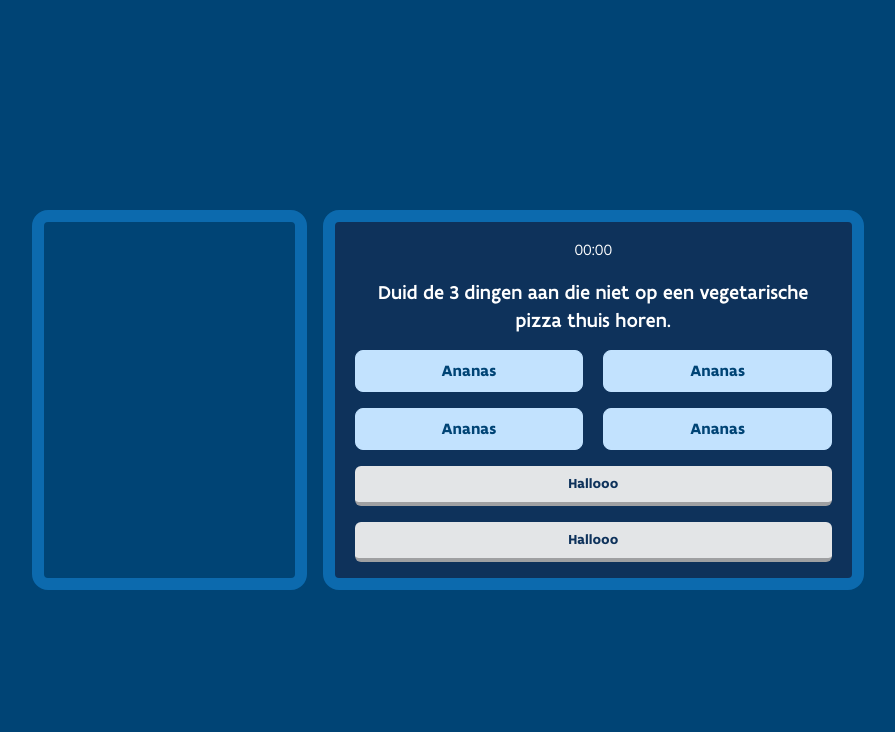
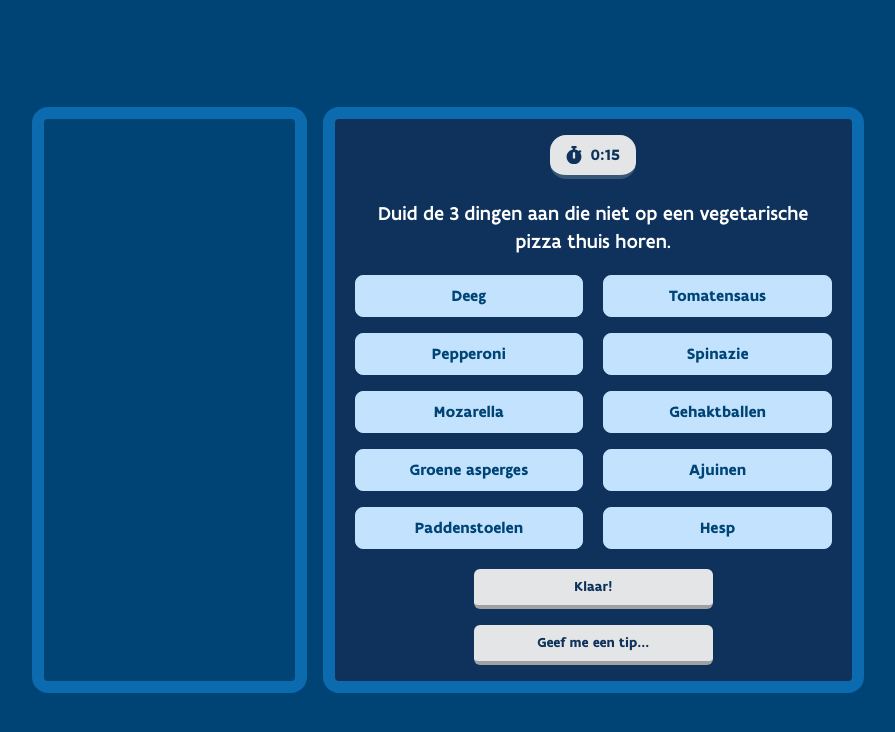
Before and after one commit to StefVerlinde/leap-forward-case, a React (Vite) app: page / in a window 1280 px wide. Shown: the top 732 px of the page, without its empty margins (192-1087 px from the left). Built offline with nearby package versions, Linux system fonts and the light colour scheme.

Commit message:
feat: timer UI and svg to react component package

```diff
--- a/package.json
+++ b/package.json
@@ -34,6 +34,7 @@
     "postcss": "^8.4.38",
     "tailwindcss": "^3.4.3",
     "typescript": "^5.2.2",
-    "vite": "^5.2.0"
+    "vite": "^5.2.0",
+    "vite-plugin-svgr": "^4.2.0"
   }
 }
--- a/src/App.tsx
+++ b/src/App.tsx
@@ -4,25 +4,34 @@ import Answer from "./components/Answer"
 import { Button } from "./components/ui/Button"
 import Timer from "./components/Timer"
 
+
 function App() {
   return (
     <div className="bg-background h-screen w-screen overflow-hidde flex justify-center items-center">
       <div className="w-[65%] flex gap-4">
         <LeftPanel />
-        <div className="border-[12px] border-secondary w-full rounded-2xl bg-primary flex flex-col gap-4 py-4 px-5 text-center">
-          <Timer time={5} />
+        <div className="border-[12px] border-secondary w-full rounded-2xl bg-primary flex flex-col gap-5   py-4 px-5 text-center">
+          <Timer time={20} />
           <Title title="Duid de 3 dingen aan die niet op een vegetarische pizza thuis horen." />
           <div className="grid grid-cols-2 gap-x-5 gap-y-4">
-            <Answer answer="Ananas" />
-            <Answer answer="Ananas" />
-            <Answer answer="Ananas" />
-            <Answer answer="Ananas" />
+            <Answer answer="Deeg" />
+            <Answer answer="Tomatensaus" />
+            <Answer answer="Pepperoni" />
+            <Answer answer="Spinazie" />
+            <Answer answer="Mozarella" />
+            <Answer answer="Gehaktballen" />
+            <Answer answer="Groene asperges" />
+            <Answer answer="Ajuinen" />
+            <Answer answer="Paddenstoelen" />
+            <Answer answer="Hesp" />
           </div>
-          <Button>Hallooo</Button>
-          <Button>Hallooo</Button>
+          <div className="flex flex-col gap-y-4 w-1/2 mx-auto">
+            <Button >Klaar!</Button>
+            <Button>Geef me een tip...</Button>
+          </div>
         </div>
       </div>
-    </div>
+    </div >
   )
 }
 
--- a/src/components/Timer.tsx
+++ b/src/components/Timer.tsx
@@ -1,4 +1,5 @@
 import { useEffect, useState } from "react";
+import StopwatchSolid from '../assets/icons/stopwatch-solid.svg?react'
 
 interface TimerProps {
     time: number;
@@ -23,7 +24,10 @@ const Timer = ({ time }: TimerProps) => {
 
     const formattedNumber = countdown < 10 ? `0${countdown}` : countdown;
 
-    return <div className="text-white">00:{formattedNumber}</div>;
+    return (<div className="text-primary bg-button-background rounded-2xl font-bold py-2 px-4 mx-auto border-b-[4px] border-primary border-opacity-80 flex items-center gap-2">
+        <StopwatchSolid className="w-4 fill-primary" />
+        0:{formattedNumber}
+    </div>);
 }
 
 export default Timer
--- /dev/null
+++ b/src/declarations.d.ts
@@ -0,0 +1,2 @@
+// Added TS support for importing SVG files as React components
+/// <reference types="vite-plugin-svgr/client" />
--- a/vite.config.ts
+++ b/vite.config.ts
@@ -1,10 +1,12 @@
 import path from "path"
 import { defineConfig } from 'vite'
 import react from '@vitejs/plugin-react'
+import svgr from "vite-plugin-svgr";
+
 
 // https://vitejs.dev/config/
 export default defineConfig({
-  plugins: [react()],
+  plugins: [react(), svgr()],
   resolve: {
     alias: {
       "@": path.resolve(__dirname, "./src"),
```
Also changed, not shown: 1 other file (tests, documents, lock files or other folders).
